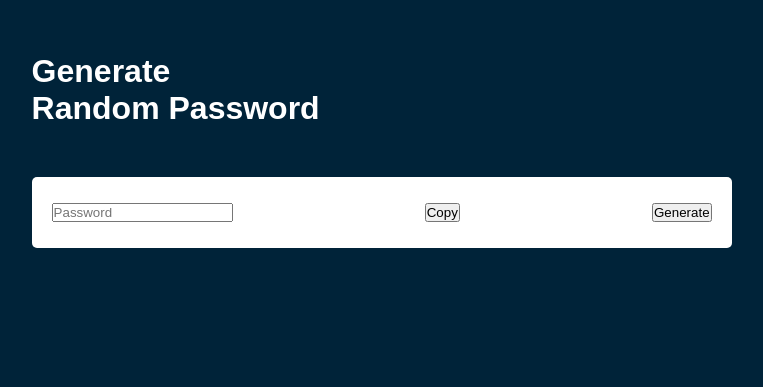
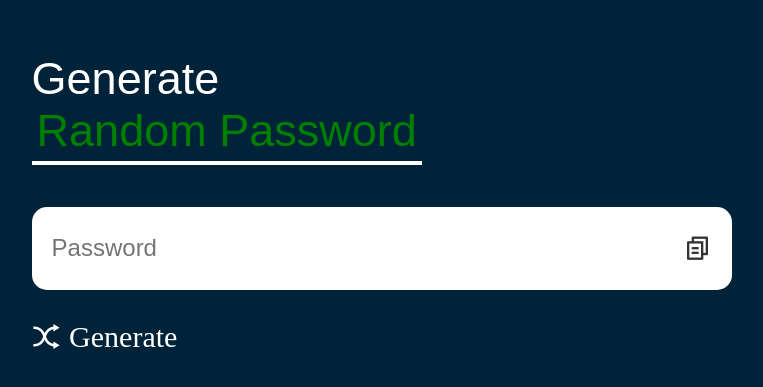
Before and after one commit to Dayarcon/password-generator, a plain HTML site: page index.html in a window 1280 px wide. Shown: the part 101-488 px from the top of the page, without its empty margins (122-885 px from the left). Drawn offline with nearby package versions, Linux system fonts and the light colour scheme.

Commit message:
updation of html and css

```diff
--- a/index.html
+++ b/index.html
@@ -5,17 +5,21 @@
         <meta charset="UTF-8">
         <meta name="viewport" content="width=device-width, initial-scale=1">
         <link href="style.css" rel="stylesheet">
+        <!-- remixicon -->
+        <link href="https://cdn.jsdelivr.net/npm/remixicon@4.0.0/fonts/remixicon.css"rel="stylesheet"/>
+        <!-- box-link -->
+        <link rel="stylesheet" href="https://unpkg.com/boxicons@latest/css/boxicons.min.css">
     </head>
     <body>
     <div class="container">
-    <h1>Generate <br>Random Password</h1>
+    <h1>Generate<br><span>Random Password</span></h1>
     <div class="display">
     <input type="text"  id="password" placeholder="Password">
-    <button onclick="copy()">Copy</button>
-    <div>
-    <button onclick="rdom()">Generate</button>
+    <i onclick="copy()" class="ri-file-copy-2-line"></i>
+    </div>
+    <div class="gen">
+    <i onclick= "rdom()" class="ri-shuffle-line"> Generate</i>
 </div>
-    </div>
     </div>
     <script src="pass.js"></script>
     </body>
--- a/style.css
+++ b/style.css
@@ -13,6 +13,15 @@ body{
     max-width: 90%;
     margin: 12%;
 }
+.container h1{
+    font-weight: 400;
+    font-size: 45px;
+}
+.container span{
+    color:green;
+    border-bottom: 4px solid #fff;
+    padding: 5px;
+}
 .display{
     width: 100%;
     margin-top: 50px;
@@ -23,9 +32,26 @@ body{
     align-items: center;
     justify-content: space-between;
     padding: 26px 20px;
-    border-radius: 5px;
-    border: 50px;
+    border-radius: 15px;
 }
-.button{
-    border-radius: 40%;
+.display input{
+    border: 0;
+    outline: 0;
+    font-size: 24px;
 }
+.display i{
+    font-size: 28px;
+    cursor: pointer;
+    transition: color 0.3s ease;
+}
+.display i:hover{
+    font-size: 30px;
+}
+.gen i {
+    font-size: 30px;
+    cursor: pointer;
+    transition: all 0.3s ease;
+}
+.gen i:hover{
+    font-size: 32px;
+}
```
